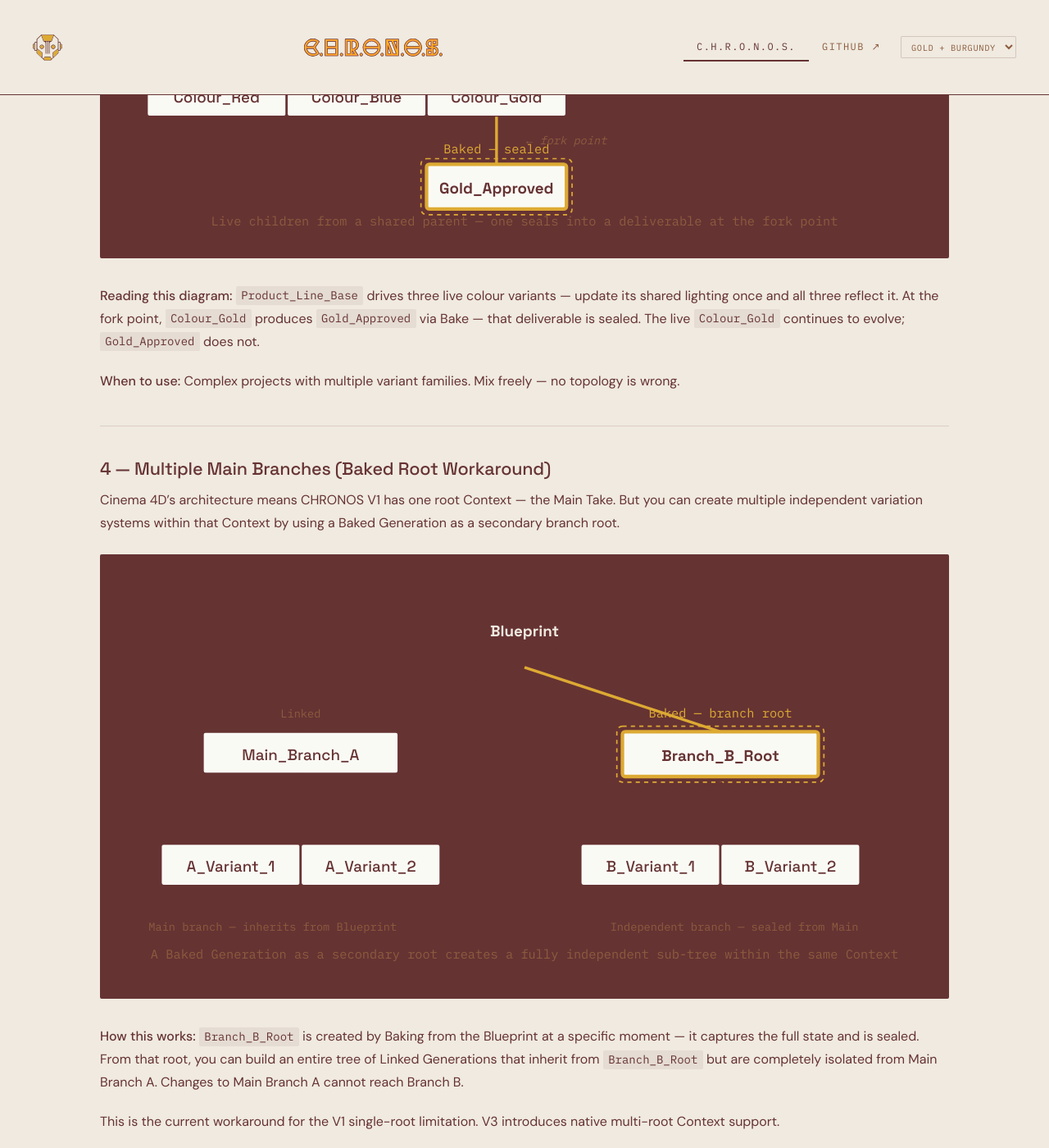
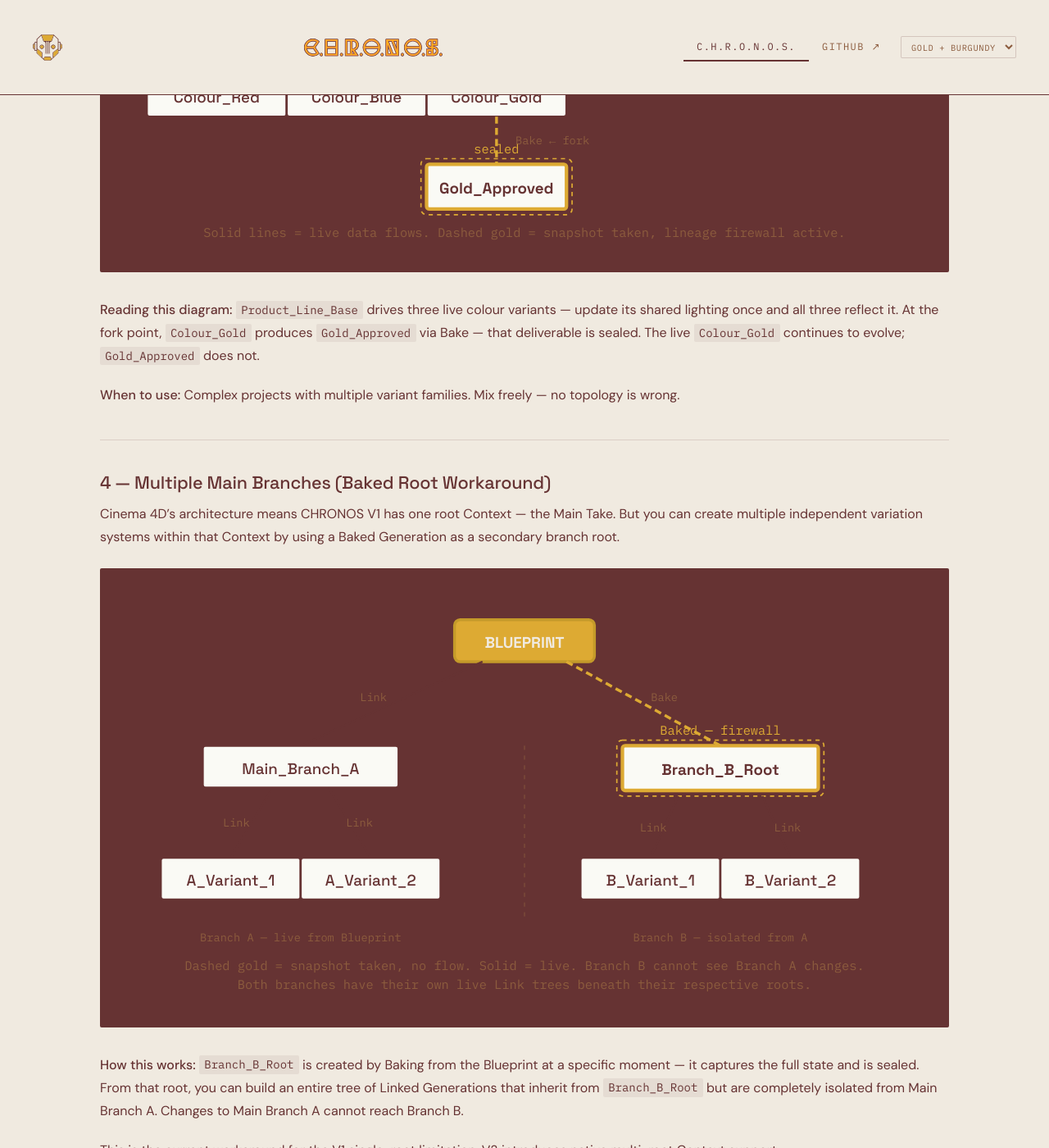
Before and after one commit to 3PO-3D/3po-3d.github.io, a Jekyll site: the page built from chronos/branching.md, in a window 1280 px wide and 1400 px high, scrolled down 5027 px. Shown: the whole window at 82% size. Built offline with Jekyll 4.4.1, drawn with Linux system fonts in a browser that asks for light colours; some of the changed text lies outside the part shown.

Commit message:
fix(diagrams): solid Link edges, dashed Bake edges, Blueprint as gold rect, legend on Flat Star

```diff
--- a/chronos/branching.md
+++ b/chronos/branching.md
@@ -53,37 +53,52 @@ From that point it is sealed. No parent change can reach it. The inheritance cha
 All Generations link directly from the Blueprint. No children of children. Every Generation is a sibling.
 
 <div class="diagram topology-diagram">
-<svg viewBox="0 0 520 200" xmlns="http://www.w3.org/2000/svg">
+<svg viewBox="0 0 520 210" xmlns="http://www.w3.org/2000/svg">
   <style>
-    .n-bp { fill: var(--text); stroke: var(--text); }
-    .n-lk { fill: var(--surface); stroke: var(--text); stroke-width: 1.5; }
-    .e-lk  { stroke: var(--text); stroke-width: 1.5; stroke-dasharray: 5,3; fill: none; }
+    .n-bp  { fill: var(--accent); stroke: var(--accent-dark); stroke-width: 2; }
+    .n-lk  { fill: var(--surface); stroke: var(--text); stroke-width: 1.5; }
+    .e-lk  { stroke: var(--text); stroke-width: 1.5; fill: none; }
+    .e-bk  { stroke: var(--accent); stroke-width: 2; stroke-dasharray: 5,3; fill: none; }
     .lbl   { font-family: 'Space Grotesk', sans-serif; font-size: 11px; fill: var(--text); text-anchor: middle; }
-    .lbl-i { font-family: 'Space Grotesk', sans-serif; fill: var(--bg); font-size: 11px; text-anchor: middle; }
+    .lbl-bp{ font-family: 'Space Grotesk', sans-serif; font-size: 11px; fill: var(--bg); text-anchor: middle; font-weight: 700; }
+    .lbl-a { font-family: 'IBM Plex Mono', monospace; font-size: 9px; fill: var(--accent); text-anchor: middle; }
+    .tag   { font-family: 'IBM Plex Mono', monospace; font-size: 8px; fill: var(--muted); text-anchor: middle; }
     .cap   { font-family: 'IBM Plex Mono', monospace; font-size: 9px; fill: var(--muted); text-anchor: middle; }
+    .legend-line { font-family: 'IBM Plex Mono', monospace; font-size: 8px; fill: var(--muted); }
   </style>
-  <!-- Blueprint -->
-  <circle cx="260" cy="40" r="26" class="n-bp"/>
-  <text x="260" y="44" class="lbl-i" font-weight="700">Blueprint</text>
-  <!-- Edges -->
-  <line x1="260" y1="66" x2="60"  y2="148" class="e-lk"/>
-  <line x1="260" y1="66" x2="160" y2="148" class="e-lk"/>
-  <line x1="260" y1="66" x2="260" y2="148" class="e-lk"/>
-  <line x1="260" y1="66" x2="360" y2="148" class="e-lk"/>
-  <line x1="260" y1="66" x2="460" y2="148" class="e-lk"/>
+  <!-- Blueprint node -->
+  <rect x="210" y="18" width="100" height="30" rx="4" class="n-bp"/>
+  <text x="260" y="38" class="lbl-bp">BLUEPRINT</text>
+  <!-- Link edges (solid) -->
+  <line x1="260" y1="48" x2="60"  y2="130" class="e-lk"/>
+  <line x1="260" y1="48" x2="160" y2="130" class="e-lk"/>
+  <line x1="260" y1="48" x2="260" y2="130" class="e-lk"/>
+  <line x1="260" y1="48" x2="360" y2="130" class="e-lk"/>
+  <line x1="260" y1="48" x2="460" y2="130" class="e-lk"/>
+  <!-- Link tags -->
+  <text x="148" y="88" class="tag" transform="rotate(-33,148,88)">Link</text>
+  <text x="210" y="92" class="tag" transform="rotate(-16,210,92)">Link</text>
+  <text x="262" y="90" class="tag">Link</text>
+  <text x="314" y="92" class="tag" transform="rotate(16,314,92)">Link</text>
+  <text x="376" y="88" class="tag" transform="rotate(33,376,88)">Link</text>
   <!-- Child nodes -->
-  <rect x="10"  y="148" width="100" height="30" rx="2" class="n-lk"/>
-  <text x="60"  y="168" class="lbl">Hero_Lighting</text>
-  <rect x="110" y="148" width="100" height="30" rx="2" class="n-lk"/>
-  <text x="160" y="168" class="lbl">Turntable_White</text>
-  <rect x="210" y="148" width="100" height="30" rx="2" class="n-lk"/>
-  <text x="260" y="168" class="lbl">Dark_Mood</text>
-  <rect x="310" y="148" width="100" height="30" rx="2" class="n-lk"/>
-  <text x="360" y="168" class="lbl">Ecom_Flat</text>
-  <rect x="410" y="148" width="100" height="30" rx="2" class="n-lk"/>
-  <text x="460" y="168" class="lbl">Client_v1</text>
+  <rect x="10"  y="130" width="100" height="30" rx="2" class="n-lk"/>
+  <text x="60"  y="150" class="lbl">Hero_Lighting</text>
+  <rect x="110" y="130" width="100" height="30" rx="2" class="n-lk"/>
+  <text x="160" y="150" class="lbl">Turntable_White</text>
+  <rect x="210" y="130" width="100" height="30" rx="2" class="n-lk"/>
+  <text x="260" y="150" class="lbl">Dark_Mood</text>
+  <rect x="310" y="130" width="100" height="30" rx="2" class="n-lk"/>
+  <text x="360" y="150" class="lbl">Ecom_Flat</text>
+  <rect x="410" y="130" width="100" height="30" rx="2" class="n-lk"/>
+  <text x="460" y="150" class="lbl">Client_v1</text>
   <!-- Caption -->
-  <text x="260" y="195" class="cap">All Generations inherit directly from Blueprint — simple, independent, parallel</text>
+  <text x="260" y="178" class="cap">All Generations link directly from Blueprint — live inheritance, parallel siblings</text>
+  <!-- Legend -->
+  <line x1="160" y1="194" x2="190" y2="194" stroke="var(--text)" stroke-width="1.5"/>
+  <text x="195" y="197" class="legend-line">Link (live data flow)</text>
+  <line x1="310" y1="194" x2="330" y2="194" stroke="var(--accent)" stroke-width="2" stroke-dasharray="4,2"/>
+  <text x="335" y="197" class="legend-line">Bake (snapshot, no flow)</text>
 </svg>
 </div>
 
@@ -96,33 +111,40 @@ All Generations link directly from the Blueprint. No children of children. Every
 Each Generation inherits from the previous one. A revision history — each round builds on the last.
 
 <div class="diagram topology-diagram">
-<svg viewBox="0 0 520 120" xmlns="http://www.w3.org/2000/svg">
+<svg viewBox="0 0 520 110" xmlns="http://www.w3.org/2000/svg">
   <style>
-    .n-bp { fill: var(--text); stroke: var(--text); }
-    .n-lk { fill: var(--surface); stroke: var(--text); stroke-width: 1.5; }
-    .e-lk  { stroke: var(--text); stroke-width: 1.5; stroke-dasharray: 5,3; fill: none; }
+    .n-bp  { fill: var(--accent); stroke: var(--accent-dark); stroke-width: 2; }
+    .n-lk  { fill: var(--surface); stroke: var(--text); stroke-width: 1.5; }
+    .e-lk  { stroke: var(--text); stroke-width: 1.5; fill: none; }
     .lbl   { font-family: 'Space Grotesk', sans-serif; font-size: 11px; fill: var(--text); text-anchor: middle; }
-    .lbl-i { font-family: 'Space Grotesk', sans-serif; fill: var(--bg); font-size: 11px; text-anchor: middle; }
+    .lbl-bp{ font-family: 'Space Grotesk', sans-serif; font-size: 10px; fill: var(--bg); text-anchor: middle; font-weight: 700; }
     .cap   { font-family: 'IBM Plex Mono', monospace; font-size: 9px; fill: var(--muted); text-anchor: middle; }
+    .tag   { font-family: 'IBM Plex Mono', monospace; font-size: 8px; fill: var(--muted); text-anchor: middle; }
   </style>
-  <!-- Nodes -->
-  <circle cx="40"  cy="50" r="24" class="n-bp"/>
-  <text x="40"  y="54" class="lbl-i" font-weight="700">BP</text>
-  <rect x="85"  y="35" width="100" height="30" rx="2" class="n-lk"/>
-  <text x="135" y="55" class="lbl">Round_1</text>
-  <rect x="205" y="35" width="100" height="30" rx="2" class="n-lk"/>
-  <text x="255" y="55" class="lbl">Round_2</text>
-  <rect x="325" y="35" width="100" height="30" rx="2" class="n-lk"/>
-  <text x="375" y="55" class="lbl">Round_3</text>
-  <rect x="445" y="35" width="65" height="30" rx="2" class="n-lk"/>
-  <text x="477" y="55" class="lbl">Final</text>
-  <!-- Edges -->
-  <line x1="64"  y1="50" x2="85"  y2="50" class="e-lk"/>
-  <line x1="185" y1="50" x2="205" y2="50" class="e-lk"/>
-  <line x1="305" y1="50" x2="325" y2="50" class="e-lk"/>
-  <line x1="425" y1="50" x2="445" y2="50" class="e-lk"/>
+  <!-- Blueprint -->
+  <rect x="4" y="35" width="72" height="30" rx="4" class="n-bp"/>
+  <text x="40" y="54" class="lbl-bp">BLUEPRINT</text>
+  <!-- Link edges (solid) -->
+  <line x1="76"  y1="50" x2="96"  y2="50" class="e-lk"/>
+  <line x1="216" y1="50" x2="236" y2="50" class="e-lk"/>
+  <line x1="336" y1="50" x2="356" y2="50" class="e-lk"/>
+  <line x1="456" y1="50" x2="476" y2="50" class="e-lk"/>
+  <!-- Link labels -->
+  <text x="86"  y="45" class="tag">Link</text>
+  <text x="226" y="45" class="tag">Link</text>
+  <text x="346" y="45" class="tag">Link</text>
+  <text x="466" y="45" class="tag">Link</text>
+  <!-- Generation nodes -->
+  <rect x="96"  y="35" width="120" height="30" rx="2" class="n-lk"/>
+  <text x="156" y="55" class="lbl">Round_1</text>
+  <rect x="236" y="35" width="120" height="30" rx="2" class="n-lk"/>
+  <text x="296" y="55" class="lbl">Round_2</text>
+  <rect x="356" y="35" width="100" height="30" rx="2" class="n-lk"/>
+  <text x="406" y="55" class="lbl">Round_3</text>
+  <rect x="476" y="35" width="40" height="30" rx="2" class="n-lk"/>
+  <text x="496" y="55" class="lbl">...</text>
   <!-- Caption -->
-  <text x="260" y="100" class="cap">Each Generation inherits from the previous — iterative refinement, full revision history preserved</text>
+  <text x="260" y="96" class="cap">Each Generation links from the previous — live chain, every ancestor's values flow through</text>
 </svg>
 </div>
 
@@ -135,55 +157,55 @@ Each Generation inherits from the previous one. A revision history — each roun
 Mix Link and Bake freely. A parent drives multiple live children; some children become sealed deliverables at a fork point.
 
 <div class="diagram topology-diagram">
-<svg viewBox="0 0 560 320" xmlns="http://www.w3.org/2000/svg">
+<svg viewBox="0 0 560 330" xmlns="http://www.w3.org/2000/svg">
   <style>
-    .n-bp  { fill: var(--text); stroke: var(--text); }
+    .n-bp  { fill: var(--accent); stroke: var(--accent-dark); stroke-width: 2; }
     .n-lk  { fill: var(--surface); stroke: var(--text); stroke-width: 1.5; }
     .n-bk  { fill: var(--surface); stroke: var(--accent); stroke-width: 2.5; }
-    .e-lk  { stroke: var(--text); stroke-width: 1.5; stroke-dasharray: 5,3; fill: none; }
-    .e-bk  { stroke: var(--accent); stroke-width: 2; fill: none; }
+    .e-lk  { stroke: var(--text); stroke-width: 1.5; fill: none; }
+    .e-bk  { stroke: var(--accent); stroke-width: 2; stroke-dasharray: 5,3; fill: none; }
     .seal  { fill: none; stroke: var(--accent); stroke-width: 1; stroke-dasharray: 3,3; }
     .lbl   { font-family: 'Space Grotesk', sans-serif; font-size: 11px; fill: var(--text); text-anchor: middle; }
-    .lbl-i { font-family: 'Space Grotesk', sans-serif; fill: var(--bg); font-size: 11px; text-anchor: middle; }
+    .lbl-bp{ font-family: 'Space Grotesk', sans-serif; font-size: 11px; fill: var(--bg); text-anchor: middle; font-weight: 700; }
     .lbl-a { font-family: 'IBM Plex Mono', monospace; font-size: 9px; fill: var(--accent); text-anchor: middle; }
     .cap   { font-family: 'IBM Plex Mono', monospace; font-size: 9px; fill: var(--muted); text-anchor: middle; }
     .tag   { font-family: 'IBM Plex Mono', monospace; font-size: 8px; fill: var(--muted); text-anchor: middle; }
   </style>
   <!-- Blueprint -->
-  <circle cx="280" cy="36" r="26" class="n-bp"/>
-  <text x="280" y="40" class="lbl-i" font-weight="700">Blueprint</text>
-  <!-- Level 1 -->
-  <line x1="280" y1="62" x2="130" y2="118" class="e-lk"/>
-  <line x1="280" y1="62" x2="430" y2="118" class="e-lk"/>
+  <rect x="230" y="18" width="100" height="30" rx="4" class="n-bp"/>
+  <text x="280" y="38" class="lbl-bp">BLUEPRINT</text>
+  <!-- Level 1: solid Link edges -->
+  <line x1="280" y1="48" x2="130" y2="118" class="e-lk"/>
+  <line x1="280" y1="48" x2="430" y2="118" class="e-lk"/>
+  <text x="192" y="82" class="tag">Link</text>
+  <text x="368" y="82" class="tag">Link</text>
   <rect x="60"  y="118" width="140" height="30" rx="2" class="n-lk"/>
   <text x="130" y="138" class="lbl">Product_Line_Base</text>
-  <text x="130" y="108" class="tag">Linked</text>
   <rect x="360" y="118" width="140" height="30" rx="2" class="n-lk"/>
   <text x="430" y="138" class="lbl">Turntable_White</text>
-  <text x="430" y="108" class="tag">Linked</text>
-  <!-- Level 2 from Product_Line_Base -->
+  <!-- Level 2: solid Link edges -->
   <line x1="130" y1="148" x2="60"  y2="208" class="e-lk"/>
   <line x1="130" y1="148" x2="160" y2="208" class="e-lk"/>
   <line x1="130" y1="148" x2="260" y2="208" class="e-lk"/>
+  <text x="82"  y="182" class="tag">Link</text>
+  <text x="148" y="180" class="tag">Link</text>
+  <text x="204" y="178" class="tag">Link</text>
   <rect x="10"  y="208" width="100" height="30" rx="2" class="n-lk"/>
   <text x="60"  y="228" class="lbl">Colour_Red</text>
-  <text x="60"  y="198" class="tag">Linked</text>
   <rect x="110" y="208" width="100" height="30" rx="2" class="n-lk"/>
   <text x="160" y="228" class="lbl">Colour_Blue</text>
-  <text x="160" y="198" class="tag">Linked</text>
   <rect x="210" y="208" width="100" height="30" rx="2" class="n-lk"/>
   <text x="260" y="228" class="lbl">Colour_Gold</text>
-  <text x="260" y="198" class="tag">Linked</text>
-  <!-- Bake from Colour_Gold -->
+  <!-- Bake edge (dashed gold) -->
   <line x1="260" y1="238" x2="260" y2="272" class="e-bk"/>
+  <text x="300" y="258" class="tag">Bake ← fork</text>
+  <!-- Baked node + seal -->
   <rect x="210" y="272" width="100" height="32" rx="2" class="n-bk"/>
   <rect x="206" y="268" width="108" height="40" rx="4" class="seal"/>
   <text x="260" y="293" class="lbl" font-weight="600">Gold_Approved</text>
-  <text x="260" y="264" class="lbl-a">Baked — sealed</text>
-  <!-- Fork point label -->
-  <text x="310" y="258" class="tag" font-style="italic">← fork point</text>
+  <text x="260" y="264" class="lbl-a">sealed</text>
   <!-- Caption -->
-  <text x="280" y="316" class="cap">Live children from a shared parent — one seals into a deliverable at the fork point</text>
+  <text x="280" y="324" class="cap">Solid lines = live data flows. Dashed gold = snapshot taken, lineage firewall active.</text>
 </svg>
 </div>
 
@@ -198,51 +220,63 @@ Mix Link and Bake freely. A parent drives multiple live children; some children
 Cinema 4D's architecture means CHRONOS V1 has one root Context — the Main Take. But you can create multiple independent variation systems within that Context by using a Baked Generation as a secondary branch root.
 
 <div class="diagram topology-diagram">
-<svg viewBox="0 0 560 280" xmlns="http://www.w3.org/2000/svg">
+<svg viewBox="0 0 560 290" xmlns="http://www.w3.org/2000/svg">
   <style>
-    .n-bp  { fill: var(--text); stroke: var(--text); }
+    .n-bp  { fill: var(--accent); stroke: var(--accent-dark); stroke-width: 2; }
     .n-lk  { fill: var(--surface); stroke: var(--text); stroke-width: 1.5; }
     .n-bk  { fill: var(--surface); stroke: var(--accent); stroke-width: 2.5; }
-    .e-lk  { stroke: var(--text); stroke-width: 1.5; stroke-dasharray: 5,3; fill: none; }
-    .e-bk  { stroke: var(--accent); stroke-width: 2; fill: none; }
+    .e-lk  { stroke: var(--text); stroke-width: 1.5; fill: none; }
+    .e-bk  { stroke: var(--accent); stroke-width: 2; stroke-dasharray: 5,3; fill: none; }
     .seal  { fill: none; stroke: var(--accent); stroke-width: 1; stroke-dasharray: 3,3; }
     .lbl   { font-family: 'Space Grotesk', sans-serif; font-size: 11px; fill: var(--text); text-anchor: middle; }
-    .lbl-i { font-family: 'Space Grotesk', sans-serif; fill: var(--bg); font-size: 11px; text-anchor: middle; }
+    .lbl-bp{ font-family: 'Space Grotesk', sans-serif; font-size: 11px; fill: var(--bg); text-anchor: middle; font-weight: 700; }
     .lbl-a { font-family: 'IBM Plex Mono', monospace; font-size: 9px; fill: var(--accent); text-anchor: middle; }
     .tag   { font-family: 'IBM Plex Mono', monospace; font-size: 8px; fill: var(--muted); text-anchor: middle; }
     .cap   { font-family: 'IBM Plex Mono', monospace; font-size: 9px; fill: var(--muted); text-anchor: middle; }
   </style>
   <!-- Blueprint -->
-  <circle cx="280" cy="36" r="26" class="n-bp"/>
-  <text x="280" y="40" class="lbl-i" font-weight="700">Blueprint</text>
-  <!-- Branch A (left) — linked chain -->
-  <line x1="280" y1="62" x2="120" y2="108" class="e-lk"/>
+  <rect x="230" y="18" width="100" height="30" rx="4" class="n-bp"/>
+  <text x="280" y="38" class="lbl-bp">BLUEPRINT</text>
+  <!-- Left: solid Link edge to Branch A -->
+  <line x1="250" y1="48" x2="120" y2="108" class="e-lk"/>
+  <text x="172" y="76" class="tag">Link</text>
+  <!-- Right: dashed Bake edge to Branch_B_Root -->
+  <line x1="310" y1="48" x2="420" y2="108" class="e-bk"/>
+  <text x="380" y="76" class="tag">Bake</text>
+  <!-- Branch A node -->
   <rect x="50" y="108" width="140" height="30" rx="2" class="n-lk"/>
   <text x="120" y="128" class="lbl">Main_Branch_A</text>
-  <text x="120" y="98" class="tag">Linked</text>
-  <line x1="120" y1="138" x2="70"  y2="188" class="e-lk"/>
-  <line x1="120" y1="138" x2="170" y2="188" class="e-lk"/>
+  <!-- Branch A children: solid Link edges -->
+  <line x1="100" y1="138" x2="70"  y2="188" class="e-lk"/>
+  <line x1="140" y1="138" x2="170" y2="188" class="e-lk"/>
+  <text x="74"  y="166" class="tag">Link</text>
+  <text x="162" y="166" class="tag">Link</text>
   <rect x="20"  y="188" width="100" height="30" rx="2" class="n-lk"/>
   <text x="70"  y="208" class="lbl">A_Variant_1</text>
   <rect x="120" y="188" width="100" height="30" rx="2" class="n-lk"/>
   <text x="170" y="208" class="lbl">A_Variant_2</text>
-  <!-- Baked secondary root (right) -->
-  <line x1="280" y1="62" x2="420" y2="108" class="e-bk"/>
+  <!-- Branch_B_Root: baked node + seal -->
   <rect x="350" y="108" width="140" height="32" rx="2" class="n-bk"/>
   <rect x="346" y="104" width="148" height="40" rx="4" class="seal"/>
   <text x="420" y="129" class="lbl" font-weight="600">Branch_B_Root</text>
-  <text x="420" y="98" class="lbl-a">Baked — branch root</text>
-  <!-- Branch B children -->
-  <line x1="420" y1="144" x2="370" y2="188" class="e-lk"/>
-  <line x1="420" y1="144" x2="470" y2="188" class="e-lk"/>
+  <text x="420" y="100" class="lbl-a">Baked — firewall</text>
+  <!-- Branch B children: solid Link edges (new live chain from baked root) -->
+  <line x1="390" y1="144" x2="370" y2="188" class="e-lk"/>
+  <line x1="450" y1="144" x2="470" y2="188" class="e-lk"/>
+  <text x="372" y="169" class="tag">Link</text>
+  <text x="468" y="169" class="tag">Link</text>
   <rect x="320" y="188" width="100" height="30" rx="2" class="n-lk"/>
   <text x="370" y="208" class="lbl">B_Variant_1</text>
   <rect x="420" y="188" width="100" height="30" rx="2" class="n-lk"/>
   <text x="470" y="208" class="lbl">B_Variant_2</text>
-  <!-- Labels -->
-  <text x="100" y="250" class="tag">Main branch — inherits from Blueprint</text>
-  <text x="430" y="250" class="tag">Independent branch — sealed from Main</text>
-  <text x="280" y="270" class="cap">A Baked Generation as a secondary root creates a fully independent sub-tree within the same Context</text>
+  <!-- Divider line -->
+  <line x1="280" y1="108" x2="280" y2="230" stroke="var(--muted)" stroke-width="0.5" stroke-dasharray="3,4"/>
+  <!-- Zone labels -->
+  <text x="120" y="248" class="tag">Branch A — live from Blueprint</text>
+  <text x="420" y="248" class="tag">Branch B — isolated from A</text>
+  <!-- Caption -->
+  <text x="280" y="268" class="cap">Dashed gold = snapshot taken, no flow. Solid = live. Branch B cannot see Branch A changes.</text>
+  <text x="280" y="282" class="cap">Both branches have their own live Link trees beneath their respective roots.</text>
 </svg>
 </div>
 
```
